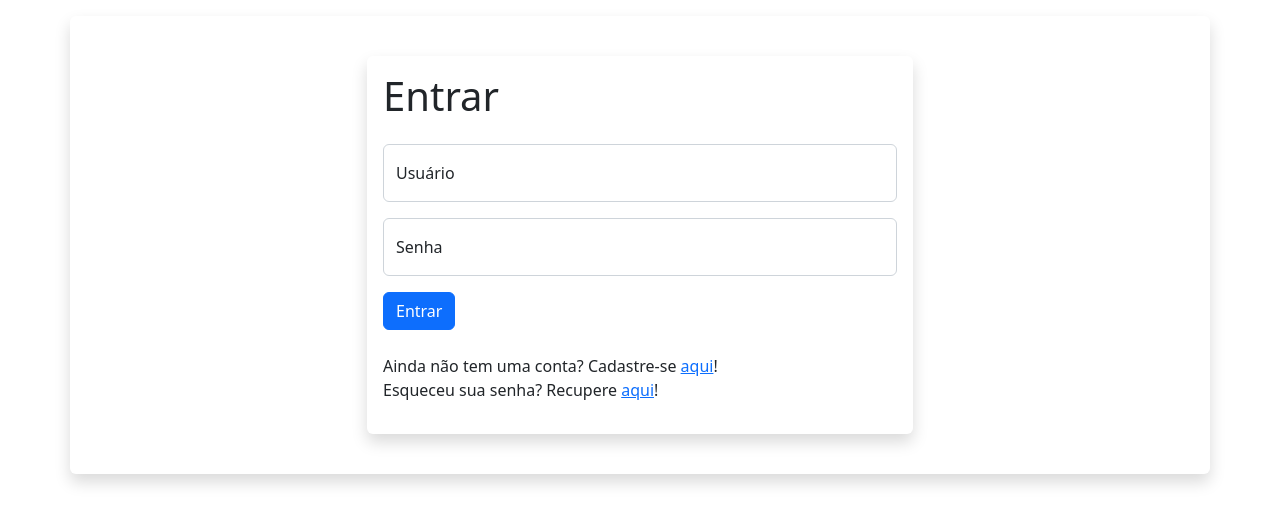
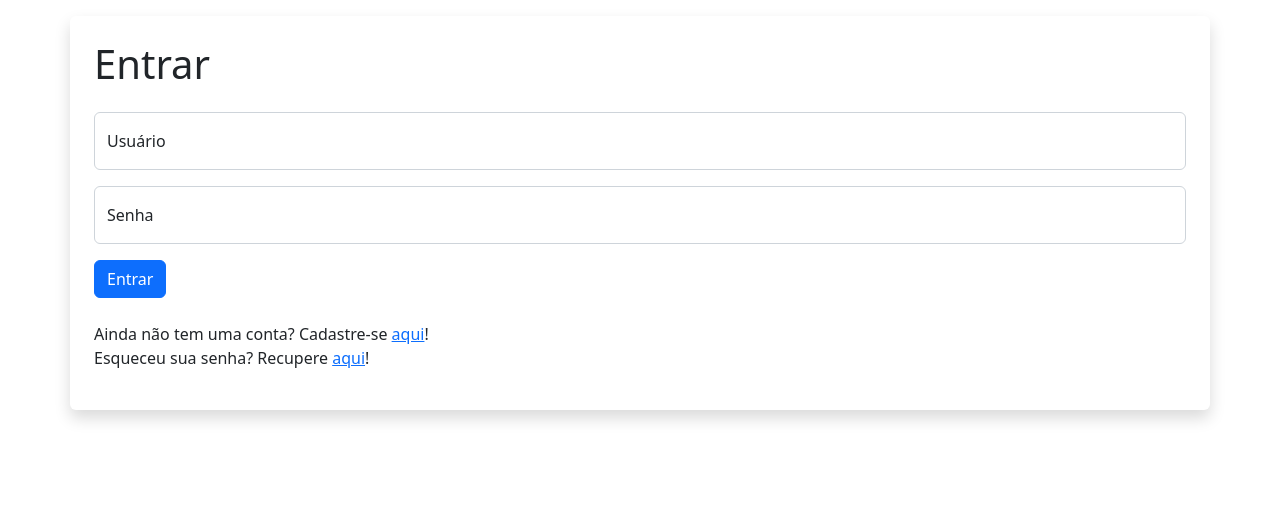
Before and after one commit to pedronora/minha-carteira, a Django app: page /usuarios/entrar/ in a window 1280 px wide. Shown: the part 56-580 px from the top of the page. Run offline with Django 4.2, Linux system fonts and the light colour scheme.

Commit message:
template adjustiment

```diff
--- a/usuarios/templates/auth/login.html
+++ b/usuarios/templates/auth/login.html
@@ -2,14 +2,13 @@
 
 {% block content%}
 
-
-<div class="container w-50 p-3 my-3 shadow rounded">
 <h1 class="mb-4">Entrar</h1>
 <form action="" method="post">
     {% csrf_token %}
 
     <div class="form-floating mb-3">
-            <input type="text" class="form-control" name="username" aria-describedby="emailHelp" placeholder="Usuário" required>
+        <input type="text" class="form-control" name="username" aria-describedby="emailHelp" placeholder="Usuário"
+            required>
         <label for="InputText" class="form-label">Usuário</label>
     </div>
 
@@ -24,6 +23,5 @@
     <p>Ainda não tem uma conta? Cadastre-se <a href="{% url 'usuarios:registrar' %}">aqui</a>!<br />
         Esqueceu sua senha? Recupere <a href="{% url 'usuarios:password_reset' %}">aqui</a>!</p>
 </div>
-</div>
 
 {% endblock %}
```
Lines whose indentation alone changed are shown as unchanged.
